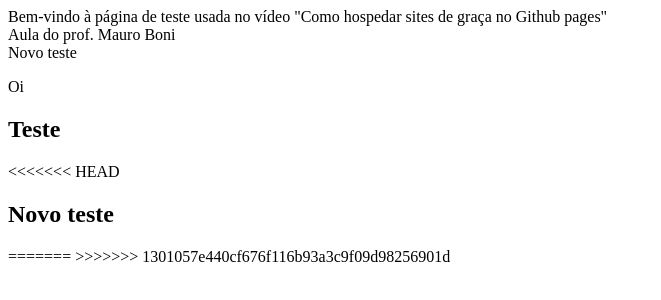
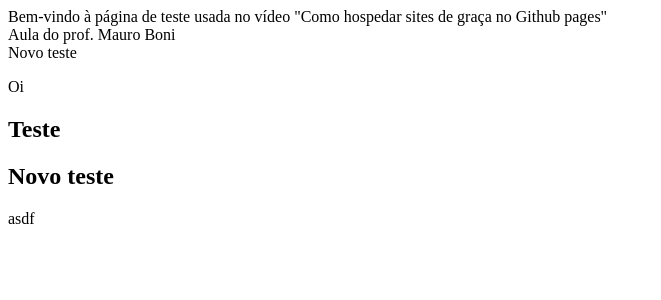
Before and after one commit to samanthabeca/icpw, a plain HTML site: page index.html in a window 1280 px wide. Shown: the whole page, without its empty margins (0-661 px from the left). Drawn offline with Linux system fonts and the light colour scheme.

Commit message:
3a alteração

```diff
--- a/index.html
+++ b/index.html
@@ -11,9 +11,9 @@
     <p>Oi</p>
     <!-- <br> Confira algumas informações sobre mim clicando<a href="sobre.html">aqui</a> -->
     <h2>Teste</h2>
-<<<<<<< HEAD
+
     <h2>Novo teste</h2>
-=======
->>>>>>> 1301057e440cf676f116b93a3c9f09d98256901d
+    asdf
+
   </body>
 </html>
```
